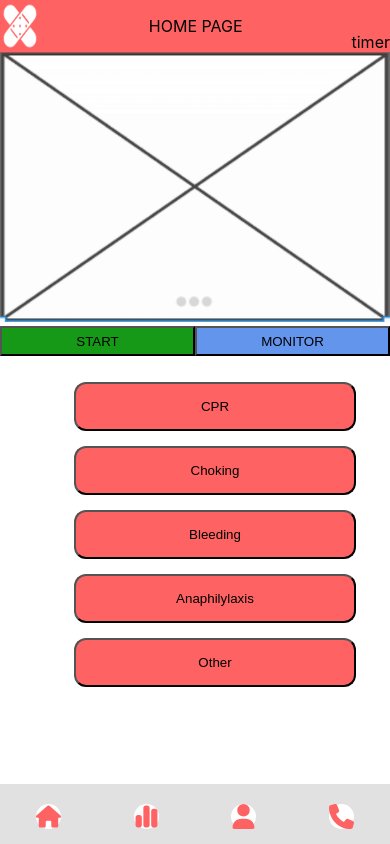
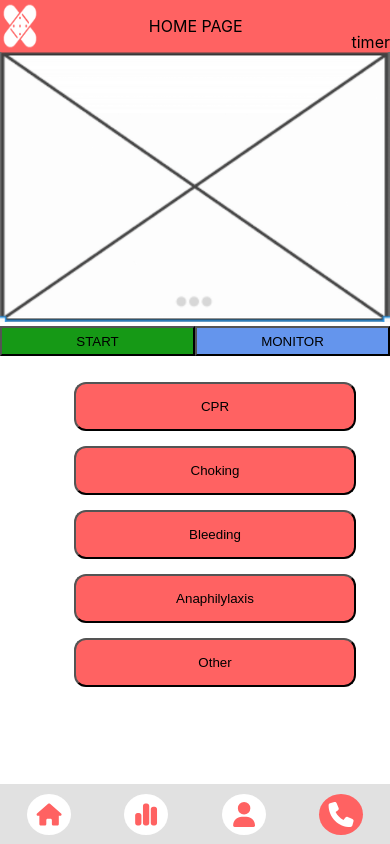
Before and after one commit to WesleyMatthee/kiss-react, a React (Create React App) app: page / in a window 390 px wide. Built offline with nearby package versions, Linux system fonts and the light colour scheme.

Commit message:
Add CSS padding and invert phone icon colour

```diff
--- a/src/components/footer.css
+++ b/src/components/footer.css
@@ -11,7 +11,7 @@
   display: flex;
   justify-content: space-around;
   color: #FF6262;
-  padding-top: 20px;
+  padding-top: 10px;
 
 }
 
@@ -20,4 +20,14 @@
   height: 25px;
   background-color: white;
   border-radius: 50%;
+  padding: 0.5em 0.6em
 }
+
+.footer-phone {
+  width: 25px;
+  height: 25px;
+  color: white;
+  background-color: #FF6262;
+  border-radius: 50%;
+  padding: 0.5em 0.6em
+}
--- a/src/components/footer.jsx
+++ b/src/components/footer.jsx
@@ -17,7 +17,7 @@ const navigate = useNavigate();
        <FontAwesomeIcon icon={faHouse} onClick={() => navigate("/")} className="footer-icon"/>
        <FontAwesomeIcon icon={faChartSimple} className="footer-icon"/>
        <FontAwesomeIcon icon={faUser} className="footer-icon"/>
-       <FontAwesomeIcon icon={faPhone} className="footer-icon"/>
+       <FontAwesomeIcon icon={faPhone} className="footer-phone"/>
        </div>
       </footer>
 
```
